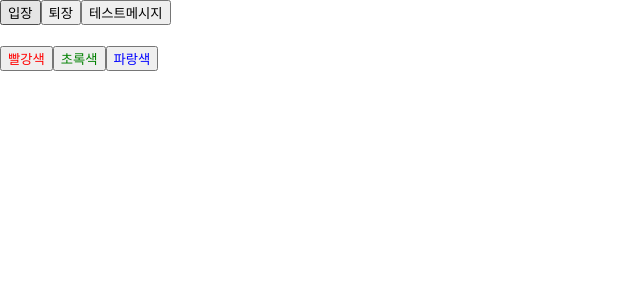
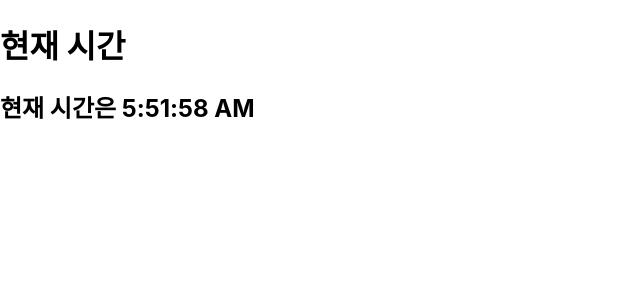
Before and after one commit to fds2236/KH_React, a React (Create React App) app: page / in a window 1280 px wide. Shown: the top 300 px of the page, without its empty margins (0-640 px from the left). Built offline with nearby package versions, Linux system fonts and the light colour scheme.

Commit message:
useState(timer)

```diff
--- /dev/null
+++ b/src/2022_10_13/Timer.js
@@ -0,0 +1,17 @@
+import { useState } from "react";
+const Clock = () => {
+    const [date, setDate] = useState(new Date());
+
+    const tick = () => {
+        setDate(new Date());
+    }
+
+    setInterval(tick, 1000);
+    return (
+        <div>
+            <h1>현재 시간</h1>
+            <h2>현재 시간은 {date.toLocaleTimeString()}</h2>
+        </div>
+    )
+}
+export default Clock;
--- a/src/index.js
+++ b/src/index.js
@@ -3,6 +3,7 @@ import ReactDOM from 'react-dom/client';
 import ClassComp from './2022_10_13/ClassComp';
 import Counter from './2022_10_13/Counter';
 import Say from './2022_10_13/Say';
+import Clock from './2022_10_13/Timer';
 import App from './App';
 import './index.css';
 const root = ReactDOM.createRoot(document.getElementById('root'));
@@ -12,6 +13,7 @@ root.render(
     {/* <App/> */}
     {/* <ClassComp/> */}
     {/* <Counter/> */}
-    <Say/>
+    {/* <Say/> */}
+    <Clock/>
   </React.StrictMode>
 );
```
